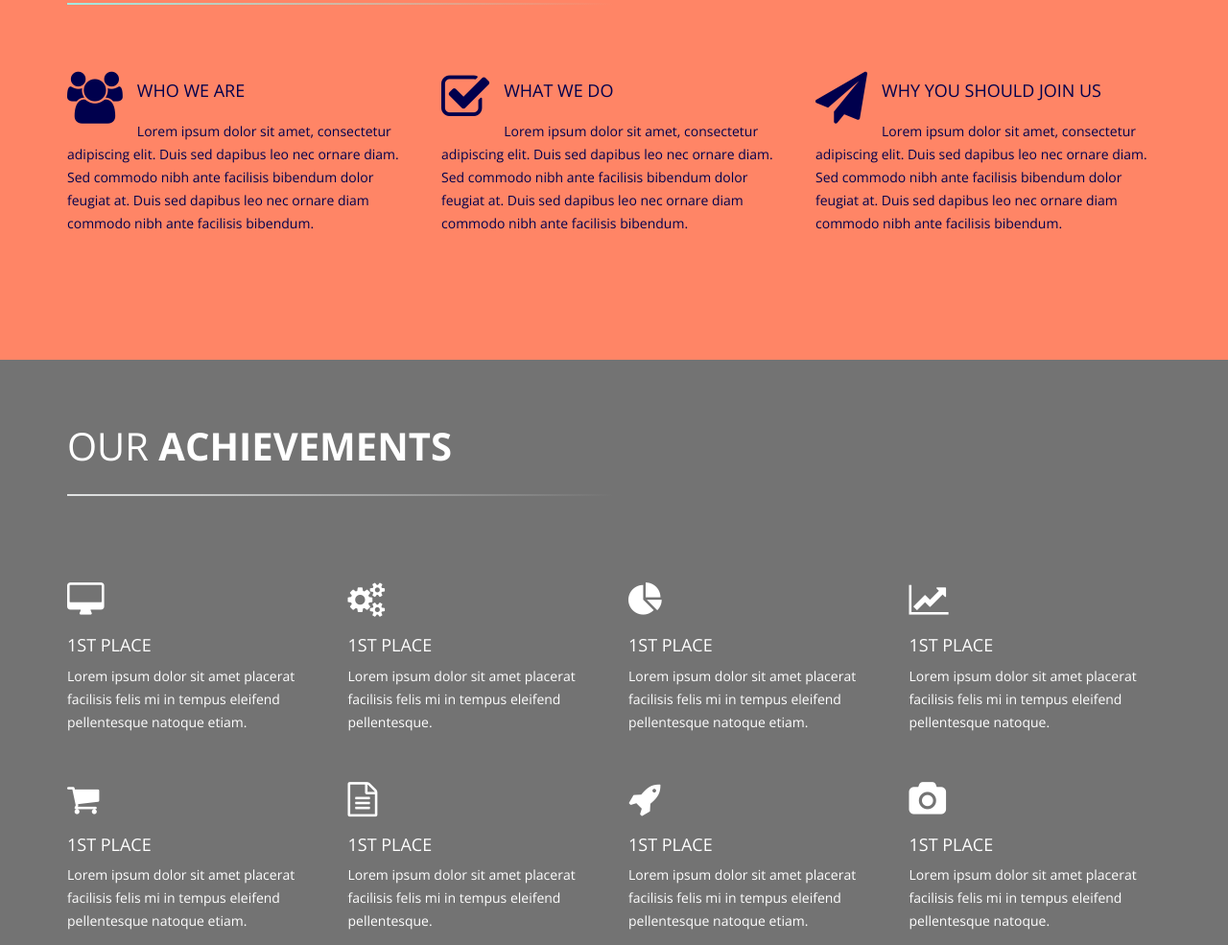
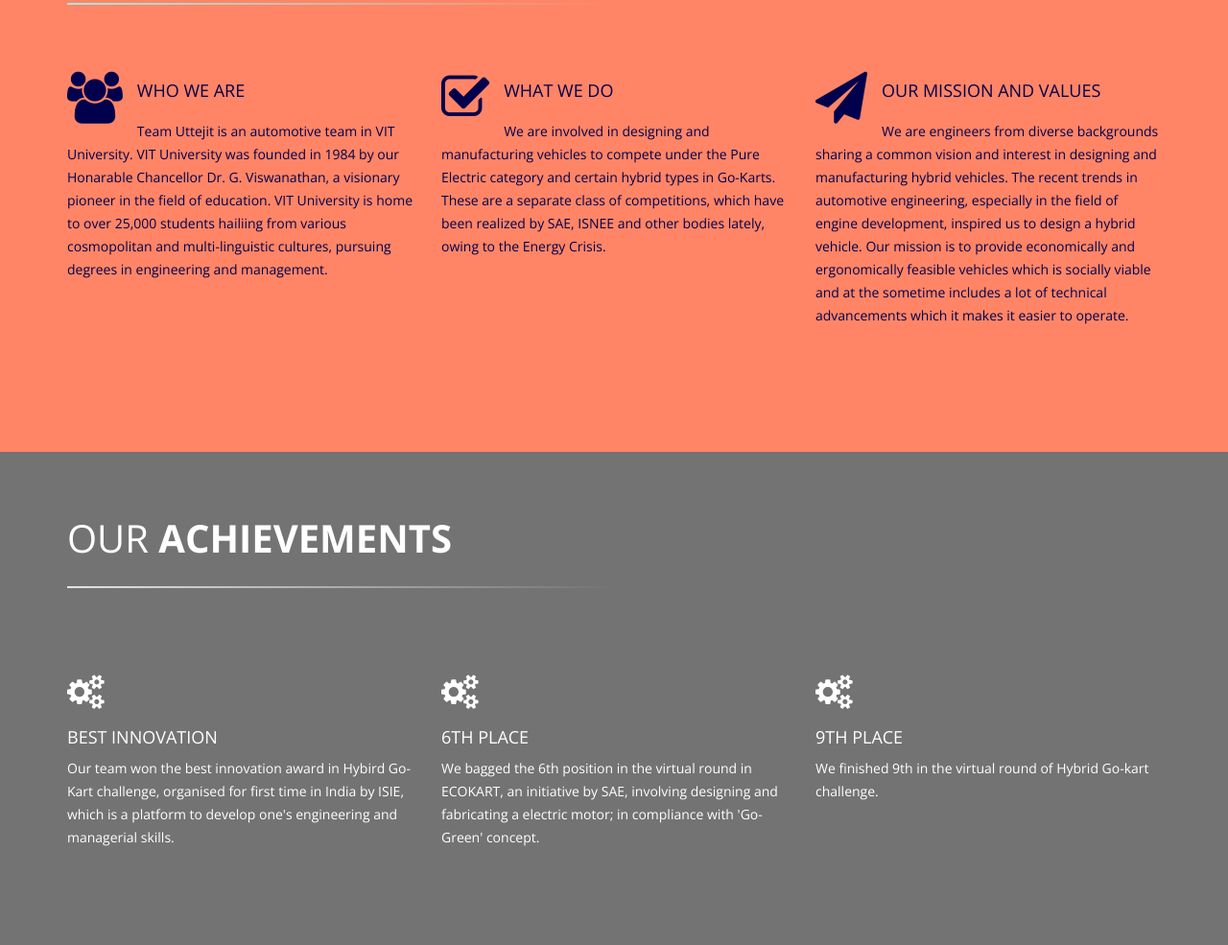
Before and after one commit to akhilravipati97/TeamUttejit, a plain HTML site: page index.html in a window 1280 px wide. Shown: the part 738-1723 px from the top of the page at 96% size. Drawn offline with nearby package versions, Linux system fonts and the light colour scheme.

Commit message:
Updates as per requirements (only text)
The website is ready for text. Only need pictures to fix the whole
thing.

```diff
--- a/index.html
+++ b/index.html
@@ -85,15 +85,15 @@
     <div class="row">
       <div class="col-md-4"> <i class="fa fa-users"></i>
         <h4>Who We Are</h4>
-        <p>Lorem ipsum dolor sit amet, consectetur adipiscing elit. Duis sed dapibus leo nec ornare diam. Sed commodo nibh ante facilisis bibendum dolor feugiat at. Duis sed dapibus leo nec ornare diam commodo nibh ante facilisis bibendum.</p>
+        <p>Team Uttejit is an automotive team in VIT University. VIT University was founded in 1984 by our Honarable Chancellor Dr. G. Viswanathan, a visionary pioneer in the field of education. VIT University is home to over 25,000 students hailiing from various cosmopolitan and  multi-linguistic cultures, pursuing degrees in engineering and management.</p>
       </div>
       <div class="col-md-4"> <i class="fa fa-check-square-o"></i>
         <h4>What We Do</h4>
-        <p>Lorem ipsum dolor sit amet, consectetur adipiscing elit. Duis sed dapibus leo nec ornare diam. Sed commodo nibh ante facilisis bibendum dolor feugiat at. Duis sed dapibus leo nec ornare diam commodo nibh ante facilisis bibendum.</p>
+        <p> We are involved in designing and manufacturing vehicles to compete under the Pure Electric category and certain hybrid types in Go-Karts. These are a separate class of competitions, which have been realized by SAE, ISNEE and other bodies lately, owing to the Energy Crisis.</p>
       </div>
       <div class="col-md-4"> <i class="fa fa-send"></i>
-        <h4>Why you should join us</h4>
-        <p>Lorem ipsum dolor sit amet, consectetur adipiscing elit. Duis sed dapibus leo nec ornare diam. Sed commodo nibh ante facilisis bibendum dolor feugiat at. Duis sed dapibus leo nec ornare diam commodo nibh ante facilisis bibendum.</p>
+        <h4>Our Mission and Values</h4>
+        <p>We are engineers from diverse backgrounds sharing a common vision and interest in designing and manufacturing hybrid vehicles. The recent trends in automotive engineering, especially in the field of engine development, inspired us to design a hybrid vehicle. Our mission is to provide economically and ergonomically feasible vehicles which is socially viable and at the sometime includes a lot of technical advancements which it makes it easier to operate.</p>
       </div>
     </div>
   </div>
@@ -108,42 +108,20 @@
     </div>
     <div class="space"></div>
     <div class="row">
-      <div class="col-md-3 col-sm-6 service"> <i class="fa fa-desktop"></i>
-        <h4>1st Place</h4>
-        <p>Lorem ipsum dolor sit amet placerat facilisis felis mi in tempus eleifend pellentesque natoque etiam.</p>
+      <div class="col-md-4 col-sm-6 service"> <i class="fa fa-gears"></i>
+        <h4>Best Innovation</h4>
+        <p>Our team won the best innovation award in Hybird Go-Kart challenge, organised for first time in India by ISIE, which is a platform to develop one's engineering and managerial skills.</p>
       </div>
-      <div class="col-md-3 col-sm-6 service"> <i class="fa fa-gears"></i>
-        <h4>1st Place</h4>
-        <p>Lorem ipsum dolor sit amet placerat facilisis felis mi in tempus eleifend pellentesque.</p>
+      <div class="col-md-4 col-sm-6 service"> <i class="fa fa-gears"></i>
+        <h4>6th Place</h4>
+        <p>We bagged the 6th position in the virtual round in ECOKART, an initiative by SAE, involving designing and fabricating a electric motor; in compliance with 'Go-Green' concept.</p>
       </div>
-      <div class="col-md-3 col-sm-6 service"> <i class="fa fa-pie-chart"></i>
-        <h4>1st Place</h4>
-        <p>Lorem ipsum dolor sit amet placerat facilisis felis mi in tempus eleifend pellentesque natoque etiam.</p>
-      </div>
-      <div class="col-md-3 col-sm-6 service"> <i class="fa fa-line-chart"></i>
-        <h4>1st Place</h4>
-        <p>Lorem ipsum dolor sit amet placerat facilisis felis mi in tempus eleifend pellentesque natoque.</p>
+      <div class="col-md-4 col-sm-6 service"> <i class="fa fa-gears"></i>
+        <h4>9th Place</h4>
+        <p>We finished 9th in the virtual round of Hybrid Go-kart challenge.</p>
       </div>
     </div>
     <div class="space"></div>
-    <div class="row">
-      <div class="col-md-3 col-sm-6 service"> <i class="fa fa-shopping-cart"></i>
-        <h4>1st Place</h4>
-        <p>Lorem ipsum dolor sit amet placerat facilisis felis mi in tempus eleifend pellentesque natoque etiam.</p>
-      </div>
-      <div class="col-md-3 col-sm-6 service"> <i class="fa fa-file-text-o"></i>
-        <h4>1st Place</h4>
-        <p>Lorem ipsum dolor sit amet placerat facilisis felis mi in tempus eleifend pellentesque.</p>
-      </div>
-      <div class="col-md-3 col-sm-6 service"> <i class="fa fa-rocket"></i>
-        <h4>1st Place</h4>
-        <p>Lorem ipsum dolor sit amet placerat facilisis felis mi in tempus eleifend pellentesque natoque etiam.</p>
-      </div>
-      <div class="col-md-3 col-sm-6 service"> <i class="fa fa-camera"></i>
-        <h4>1st Place</h4>
-        <p>Lorem ipsum dolor sit amet placerat facilisis felis mi in tempus eleifend pellentesque natoque.</p>
-      </div>
-    </div>
   </div>
 </div>
 <!-- Portfolio Section -->
@@ -442,7 +420,7 @@
     </div>
     <div class="col-md-8">
       <h3>Leave us a message</h3>
-      <form name="sentMessage" id="contactForm" novalidate>
+      <form action="MAILTO:" name="sentMessage" id="contactForm" novalidate>
         <div class="row">
           <div class="col-md-6">
             <div class="form-group">
```
